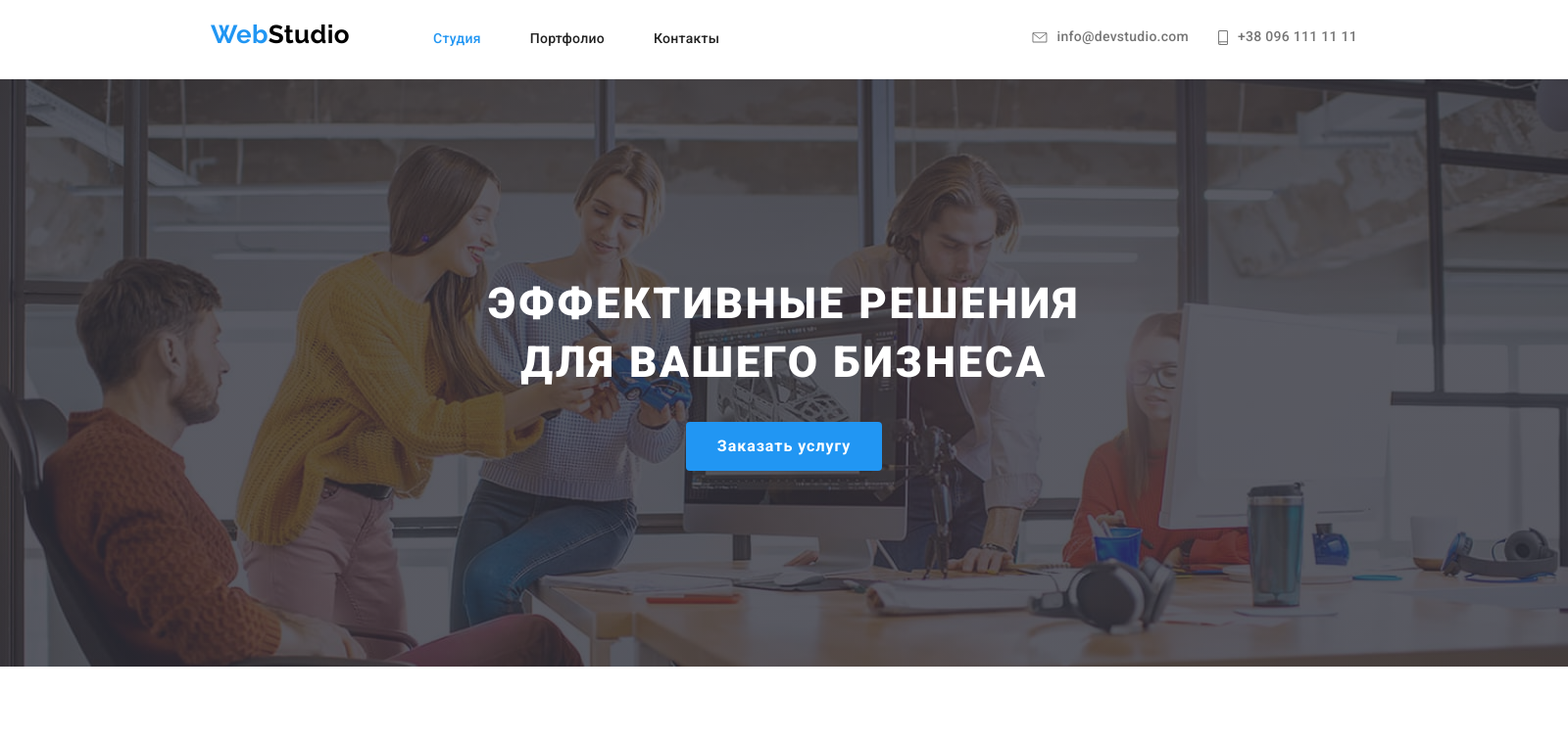
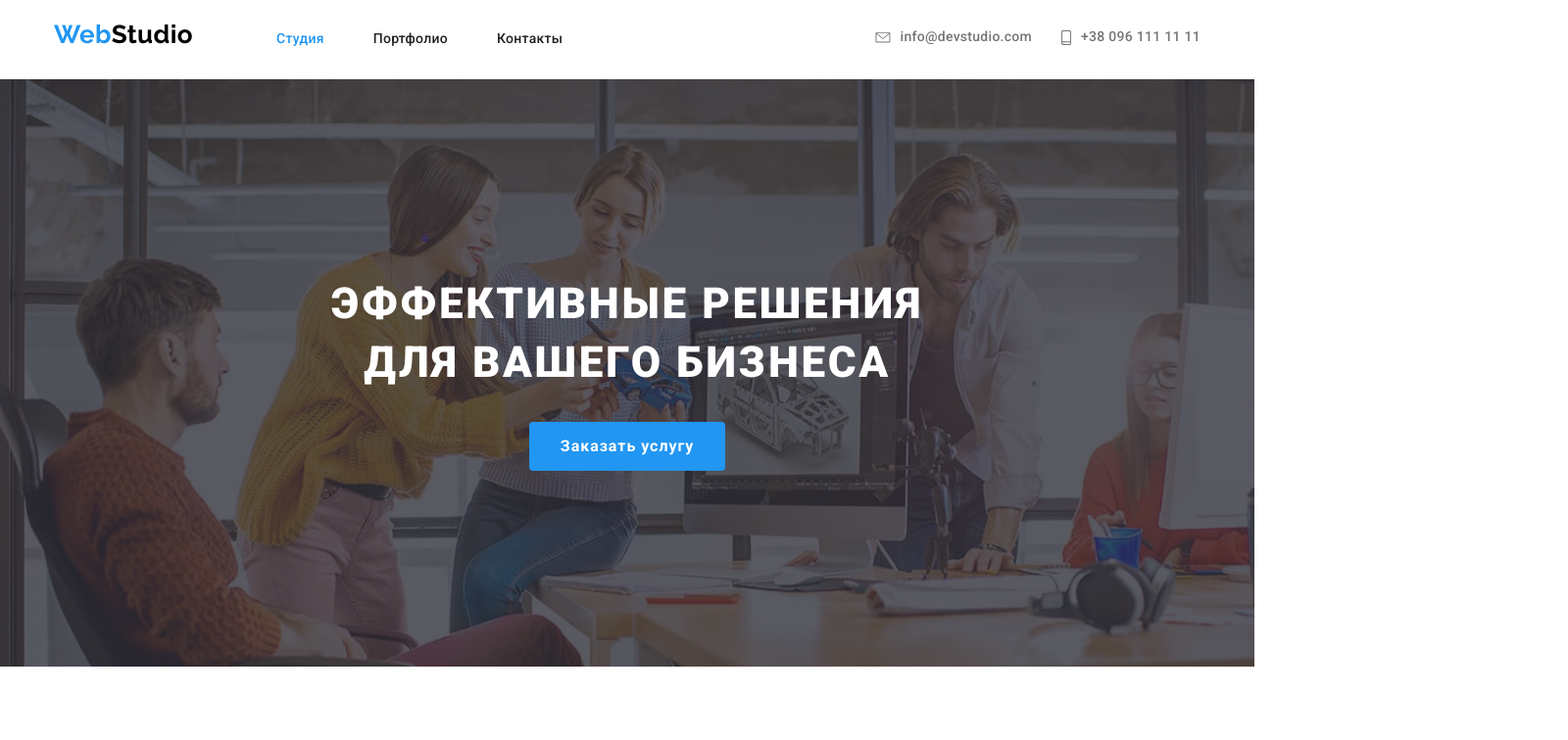
Before and after one commit to IrinaYasynska/goit-markup-hw-04, a plain HTML site: page index.html in a window 1280 px wide. Shown: the top 756 px of the page at 98% size, 1600 px wide, since content can reach past the window. Drawn offline with nearby package versions, Linux system fonts and the light colour scheme.

Commit message:
исправление героя

```diff
--- a/css/styles.css
+++ b/css/styles.css
@@ -26,7 +26,7 @@
 }
 body {
   margin: auto;
-  width: 1600px;
+  max-width: 1600px;
   color: var(--primary-text-color);
   outline: 1px solid #e5e5e5;
   font-family: Roboto, sans-serif;
@@ -168,7 +168,8 @@ img {
 .hero-container {
   display: flex;
   flex-direction: column;
-  height: 600px;
+  padding-top: 200px;
+  padding-bottom: 200px;
   text-align: center;
   justify-content: center;
   align-items: center;
```
